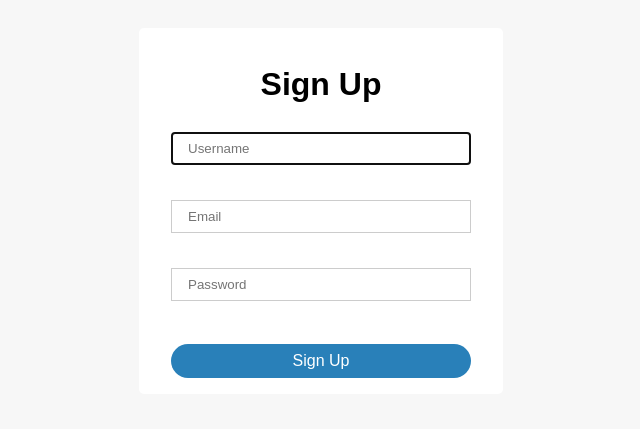
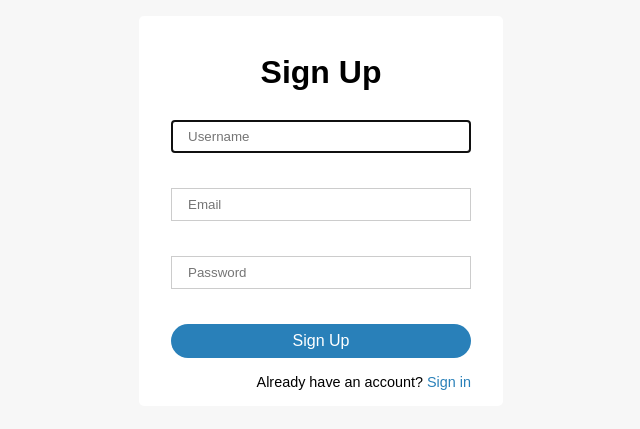
Before and after one commit to diegchav/postsy-react-client, a React (Create React App) app: page /signup in a window 1280 px wide. Shown: the part 189-618 px from the top of the page, without its empty margins (319-959 px from the left). Built offline with nearby package versions, Linux system fonts and the light colour scheme.

Commit message:
Add links in sign in and sign up form to redirect to their respective counterpart

```diff
--- a/src/components/sign-in-form/SignInForm.component.tsx
+++ b/src/components/sign-in-form/SignInForm.component.tsx
@@ -1,5 +1,5 @@
 import React, { useState, useContext } from 'react'
-import { withRouter, RouteComponentProps } from 'react-router-dom'
+import { withRouter, RouteComponentProps, Link } from 'react-router-dom'
 import isEmail from 'validator/lib/isEmail'
 
 import FormInput from '../form-input/FormInput.component'
@@ -117,6 +117,7 @@ const SignInForm: React.FC<RouteComponentProps> = ({ history }) => {
                 onChange={handleChange} />
             <button type="submit" disabled={isSigningIn}>Sign In</button>
         </form>
+        <span className="link">Don't have an account? <Link to="/signup">Sign up</Link></span>
     </SignInFormContainer>
     )
 }
--- a/src/components/sign-in-form/SignInForm.styles.tsx
+++ b/src/components/sign-in-form/SignInForm.styles.tsx
@@ -32,4 +32,17 @@ export default styled.div`
             cursor: not-allowed;
         }
     }
+
+    .link {
+        font-size: .9rem;
+        text-align: right;
+        margin-top: 1rem;
+
+        a:link,
+        a:visited,
+        a:hover,
+        a:active {
+            color: #2980b9;
+        }
+    }
 `
--- a/src/components/sign-up-form/SignUpForm.component.tsx
+++ b/src/components/sign-up-form/SignUpForm.component.tsx
@@ -1,5 +1,5 @@
 import React, { useState, useContext } from 'react'
-import { withRouter, RouteComponentProps } from 'react-router-dom'
+import { withRouter, RouteComponentProps, Link } from 'react-router-dom'
 import isEmail from 'validator/lib/isEmail'
 
 import FormInput from '../form-input/FormInput.component'
@@ -122,6 +122,7 @@ const SignUpForm: React.FC<RouteComponentProps> = ({ history }) => {
                     onChange={handleChange} />
                 <button type="submit" disabled={isSigningUp}>Sign Up</button>
             </form>
+            <span className="link">Already have an account? <Link to="/signin">Sign in</Link></span>
         </SignUpFormContainer>
     )
 }
--- a/src/components/sign-up-form/SignUpForm.styles.tsx
+++ b/src/components/sign-up-form/SignUpForm.styles.tsx
@@ -23,7 +23,7 @@ export default styled.div`
             border: none;
             border-radius: 20px;
             font-size: 1rem;
-            margin-top: 1rem;
+            margin-top: .5rem;
             cursor: pointer;
         }
 
@@ -32,4 +32,17 @@ export default styled.div`
             cursor: not-allowed;
         }
     }
+
+    .link {
+        font-size: .9rem;
+        text-align: right;
+        margin-top: 1rem;
+
+        a:link,
+        a:visited,
+        a:hover,
+        a:active {
+            color: #2980b9;
+        }
+    }
 `
--- a/src/index.css
+++ b/src/index.css
@@ -3,3 +3,7 @@ body {
   padding: 0;
   font-family: Arial, Helvetica, sans-serif;
 }
+
+a {
+  text-decoration: none;
+}
```
